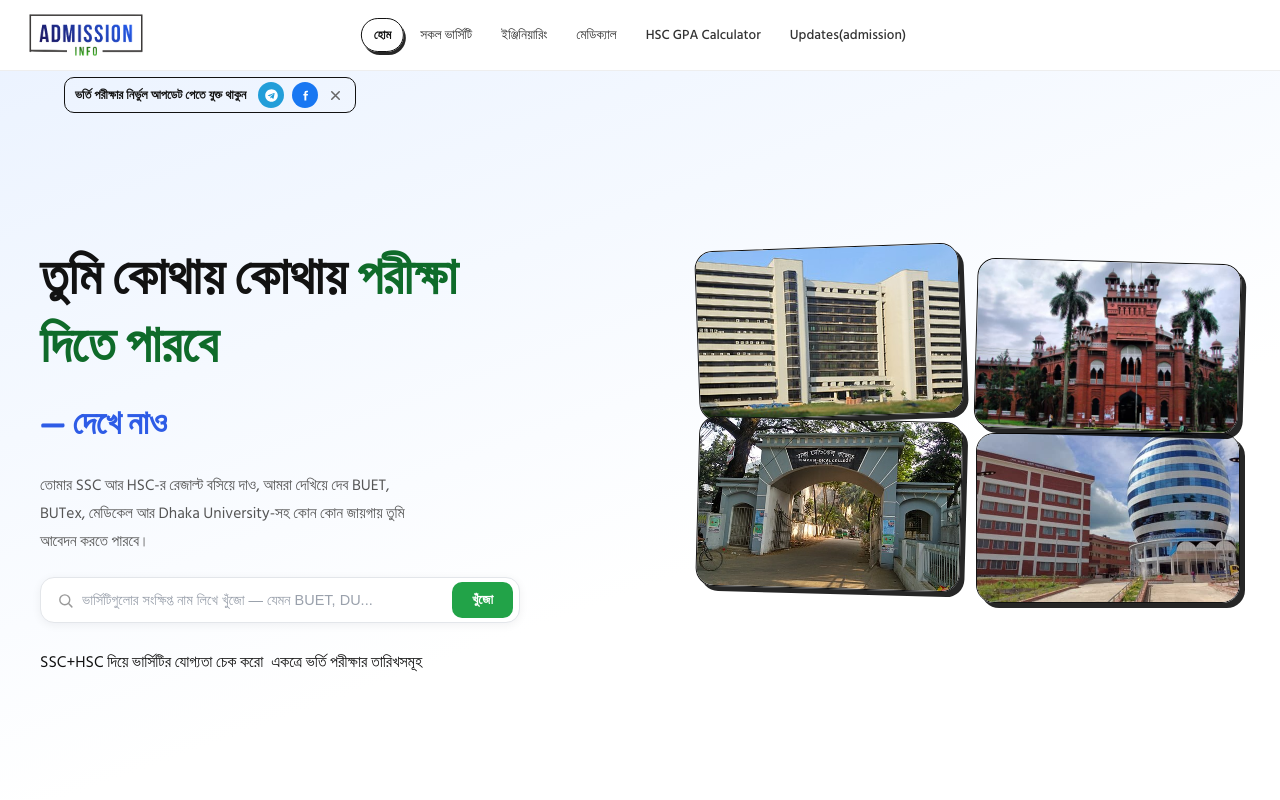
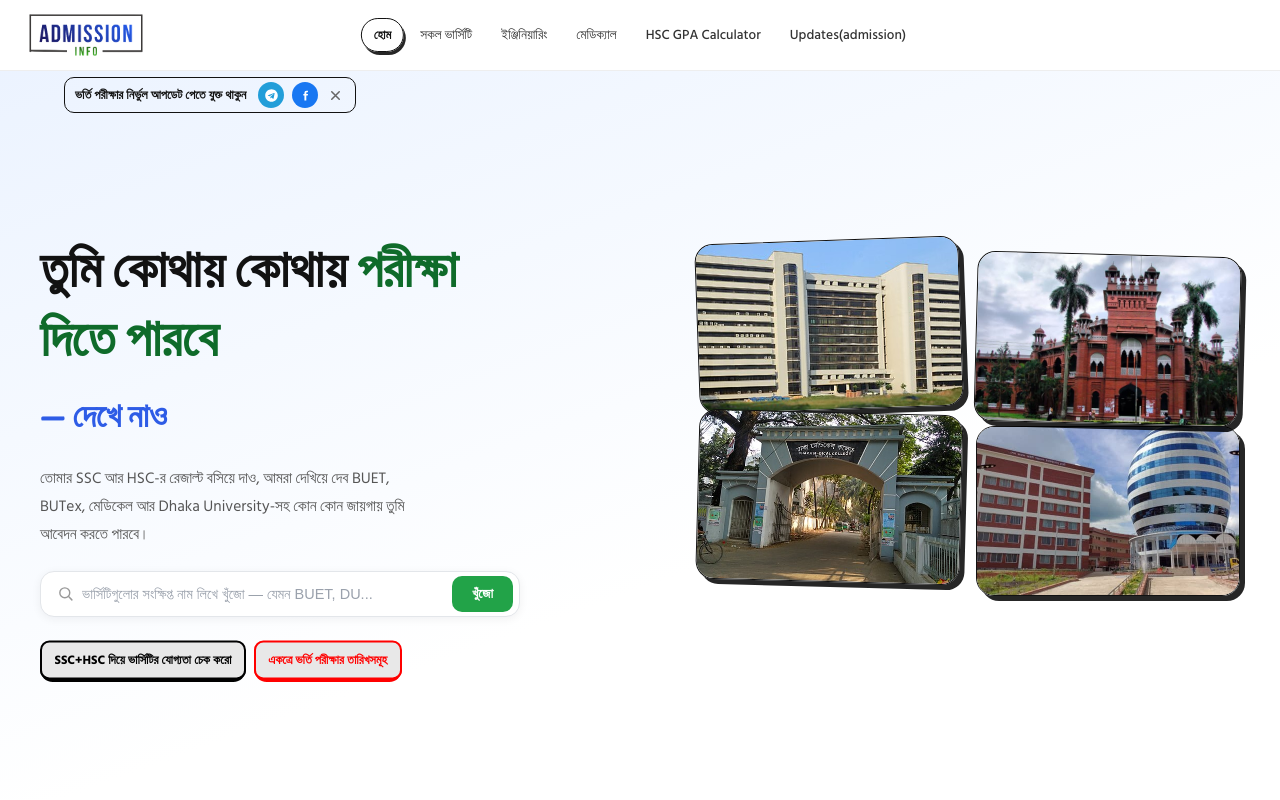
Before and after one commit to nishat-jihad/Admission-info, a Next.js app in the folder chance-hobe-ki/: page / in a window 1280 px wide. Shown: the top 800 px of the page. Built offline with nearby package versions, Linux system fonts and the light colour scheme.

Commit message:
Refactor link buttons for better styling
Updated button styles and structure for links to improve UI.

```diff
--- a/chance-hobe-ki/src/app/page.js
+++ b/chance-hobe-ki/src/app/page.js
@@ -146,11 +146,12 @@ function HomePageContent() {
               >
                 এখনই চেক করো
               </button>
-              <Link href="/general-check" className="fill-btn" style={{ textDecoration: "none" }}>
-                SSC+HSC দিয়ে ভার্সিটির যোগ্যতা চেক করো
+              <Link href="/general-check" className="btn3d btn3d-ssc" style={{ textDecoration: "none" }}>
+                <span className="button_top">SSC+HSC দিয়ে ভার্সিটির যোগ্যতা চেক করো </span>
               </Link>
-              <Link href="/exam-dates" className="tia-btn" style={{ textDecoration: "none" }}>
-                একত্রে ভর্তি পরীক্ষার তারিখসমূহ
+              <Link href="/exam-dates" className="btn3d btn3d-exam" style={{ textDecoration: "none" }}>
+                <span className="button_top"> একত্রে ভর্তি পরীক্ষার তারিখসমূহ
+                </span>
               </Link>
             </div>
           </div>
```
